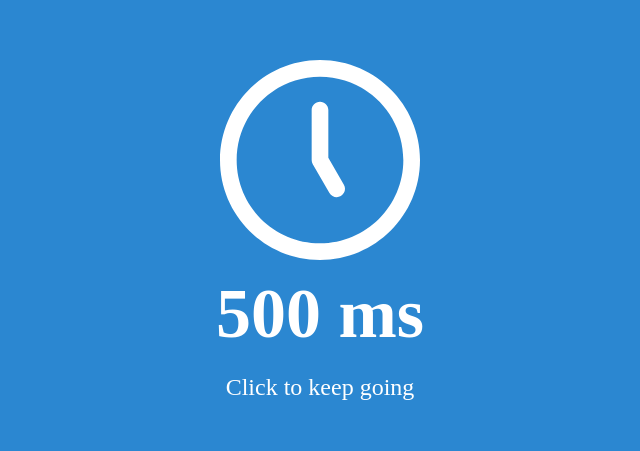
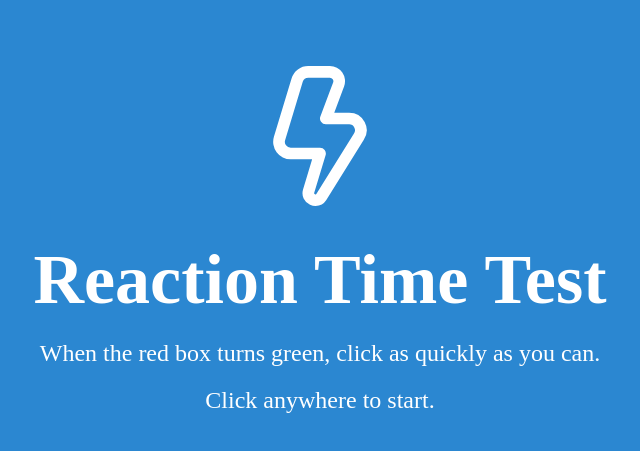
Before and after one commit to yassinejoundi/reactiontime, a Nuxt app: page / in a window 1280 px wide. Shown: the part 165-616 px from the top of the page, without its empty margins (320-960 px from the left). Built offline with nearby package versions, Linux system fonts and the light colour scheme.

Commit message:
complete the js logic

```diff
--- a/app.vue
+++ b/app.vue
@@ -1,10 +1,89 @@
 <template>
   <div>
-    <!--
-      <StartScreen />
-      <WaitScreen />
-      <ClickScreen />
-    -->
-    <ResultScreen />
+    <StartScreen v-if="currentScreen === 'StartScreen'" @click="startTest" />
+    <WaitScreen v-if="currentScreen === 'WaitScreen'" />
+    <ClickScreen v-if="currentScreen === 'ClickScreen'" @click="handleClick" />
+    <ResultScreen
+      v-if="currentScreen === 'ResultScreen'"
+      :roundDuration="roundDuration"
+      @click="startNextRound"
+    />
+    <FinalScreen
+      v-if="currentScreen === 'FinalScreen'"
+      :averageReactionTime="averageReactionTime"
+      @click="restartTest"
+    />
   </div>
 </template>
+
+<script setup>
+import { ref } from "vue"
+
+let currentScreen = ref("StartScreen")
+let round = ref(0)
+let reactionTimes = ref([])
+let roundDuration = ref(0)
+let averageReactionTime = ref("")
+let timerStart = 0
+
+const getRandomWaitDuration = () => {
+  return Math.floor(Math.random() * (8000 - 2000) + 2000) // Random duration between 2s and 10s.
+}
+
+const startTest = () => {
+  if (currentScreen.value === "StartScreen") {
+    currentScreen.value = "WaitScreen"
+    const waitDuration = getRandomWaitDuration()
+    let startTimestamp = null
+
+    const wait = (timestamp) => {
+      if (!startTimestamp) startTimestamp = timestamp
+
+      if (timestamp - startTimestamp < waitDuration) {
+        requestAnimationFrame(wait)
+      } else {
+        currentScreen.value = "ClickScreen"
+        timerStart = Date.now()
+      }
+    }
+
+    requestAnimationFrame(wait)
+  }
+}
+
+const handleClick = () => {
+  if (currentScreen.value === "ClickScreen") {
+    roundDuration = Date.now() - timerStart
+    reactionTimes.value.push(roundDuration)
+    if (round.value < 4) {
+      round.value++
+      showResultScreen()
+    } else {
+      showFinalScreen()
+    }
+  }
+}
+
+const showResultScreen = () => {
+  currentScreen.value = "ResultScreen"
+  // No automatic transition to the next round here.
+}
+
+const startNextRound = () => {
+  currentScreen.value = "StartScreen"
+  startTest() // Start the next round.
+}
+
+const showFinalScreen = () => {
+  averageReactionTime =
+    reactionTimes.value.reduce((a, b) => a + b, 0) / reactionTimes.value.length
+  averageReactionTime = averageReactionTime.toFixed(2)
+  currentScreen.value = "FinalScreen"
+}
+
+const restartTest = () => {
+  currentScreen.value = "StartScreen"
+  round.value = 0
+  reactionTimes.value = []
+}
+</script>
--- a/assets/css/main.css
+++ b/assets/css/main.css
@@ -12,12 +12,18 @@
   outline: 0;
   -moz-box-sizing: border-box;
   box-sizing: border-box;
+  /*disable text selection*/
+  -webkit-user-select: none;
+  -moz-user-select: none;
+  -ms-user-select: none;
+  user-select: none;
 }
 
 .StartScreen,
 .WaitScreen,
 .ClickScreen,
-.ResultScreen {
+.ResultScreen,
+.FinalScreen {
   height: 100vh;
   display: flex;
   justify-content: center;
@@ -27,7 +33,8 @@
 }
 
 .StartScreen,
-.ResultScreen {
+.ResultScreen,
+.FinalScreen {
   background-color: var(--primary-color);
 }
 
@@ -40,9 +47,9 @@
 }
 
 .componentIcon svg {
-  width: 200px;
-  height: 200px;
-  margin: 0 auto;
+  width: 140px;
+  height: 140px;
+  margin: 20px auto;
 }
 
 .componentIcon svg path {
--- /dev/null
+++ b/components/FinalScreen.vue
@@ -0,0 +1,23 @@
+<template>
+  <div class="FinalScreen">
+    <div class="conponentContent">
+      <div class="componentIcon" v-html="svgContent"></div>
+      <div class="componentText">
+        <p class="componentSubline">Your Reaction Time</p>
+        <h2 class="componentHeadline">{{ averageReactionTime }} ms</h2>
+        <p class="componentSubline">Click anywhere to try again</p>
+      </div>
+    </div>
+  </div>
+</template>
+
+<script setup>
+import { defineProps } from "vue"
+
+const props = defineProps({
+  averageReactionTime: String,
+})
+const svgContent = ref(
+  '<svg xmlns="http://www.w3.org/2000/svg" id="Layer_1" data-name="Layer 1" viewBox="0 0 24 24" width="512" height="512"><path d="M24,13a11.914,11.914,0,0,1-3.508,8.47,3.037,3.037,0,0,1-4.12.174l-1.026-.887a1,1,0,0,1,1.308-1.514l1.027.888a1.014,1.014,0,0,0,1.395-.075,10.044,10.044,0,0,0-.414-14.513,9.9,9.9,0,0,0-7.823-2.478A9.992,9.992,0,0,0,4.962,20.094a1,1,0,0,0,1.357.038l1.027-.889a1,1,0,0,1,1.308,1.514l-1.026.888a3.016,3.016,0,0,1-4.073-.129A12,12,0,1,1,24,13ZM17.707,8.707a1,1,0,0,0-1.414-1.414l-3.775,3.775a2,2,0,1,0,1.414,1.414Z"/></svg>'
+)
+</script>
--- a/components/ResultScreen.vue
+++ b/components/ResultScreen.vue
@@ -3,7 +3,7 @@
     <div class="conponentContent">
       <div class="componentIcon" v-html="svgContent"></div>
       <div class="componentText">
-        <h2 class="componentHeadline">500 ms</h2>
+        <h2 class="componentHeadline">{{ roundDuration }} ms</h2>
         <p class="componentSubline">Click to keep going</p>
       </div>
     </div>
@@ -11,6 +11,11 @@
 </template>
 
 <script setup>
+import { defineProps } from "vue"
+
+const props = defineProps({
+  roundDuration: Number,
+})
 const svgContent = ref(
   '<svg xmlns="http://www.w3.org/2000/svg" id="Layer_1" data-name="Layer 1" viewBox="0 0 24 24" width="512" height="512"><path d="M12,24C5.383,24,0,18.617,0,12S5.383,0,12,0s12,5.383,12,12-5.383,12-12,12Zm0-22C6.486,2,2,6.486,2,12s4.486,10,10,10,10-4.486,10-10S17.514,2,12,2Zm2.5,14.33c.479-.276,.643-.888,.366-1.366l-1.866-3.232V6c0-.552-.447-1-1-1s-1,.448-1,1v6c0,.176,.046,.348,.134,.5l2,3.464c.186,.321,.521,.5,.867,.5,.17,0,.342-.043,.499-.134Z"/></svg>'
 )
--- a/components/StartScreen.vue
+++ b/components/StartScreen.vue
@@ -16,6 +16,6 @@ import { StartComponent } from '#build/components';
 
 <script setup>
 const svgContent = ref(
-  '<svg xmlns="http://www.w3.org/2000/svg" id="Layer_1" data-name="Layer 1" viewBox="0 0 24 24" width="512" height="512"><path fill="currentColor" d="M11.24,24a2.262,2.262,0,0,1-.948-.212,2.18,2.18,0,0,1-1.2-2.622L10.653,16H6.975A3,3,0,0,1,4.1,12.131l3.024-10A2.983,2.983,0,0,1,10,0h3.693a2.6,2.6,0,0,1,2.433,3.511L14.443,8H17a3,3,0,0,1,2.483,4.684l-6.4,10.3A2.2,2.2,0,0,1,11.24,24Z"/></svg>'
+  '<svg xmlns="http://www.w3.org/2000/svg" id="Layer_1" data-name="Layer 1" viewBox="0 0 24 24" width="512" height="512"><path d="M11.24,24a2.262,2.262,0,0,1-.948-.212,2.18,2.18,0,0,1-1.2-2.622L10.653,16H6.975A3,3,0,0,1,4.1,12.131l3.024-10A2.983,2.983,0,0,1,10,0h3.693a2.6,2.6,0,0,1,2.433,3.511L14.443,8H17a3,3,0,0,1,2.483,4.684l-6.4,10.3A2.2,2.2,0,0,1,11.24,24ZM10,2a1,1,0,0,0-.958.71l-3.024,10A1,1,0,0,0,6.975,14H12a1,1,0,0,1,.957,1.29L11.01,21.732a.183.183,0,0,0,.121.241A.188.188,0,0,0,11.4,21.9l6.4-10.3a1,1,0,0,0,.078-1.063A.979.979,0,0,0,17,10H13a1,1,0,0,1-.937-1.351l2.19-5.84A.6.6,0,0,0,13.693,2Z"/></svg>'
 )
 </script>
```
Also changed, not shown: public/icons/bolt.svg, public/icons/tachometer-fast.svg (added).
